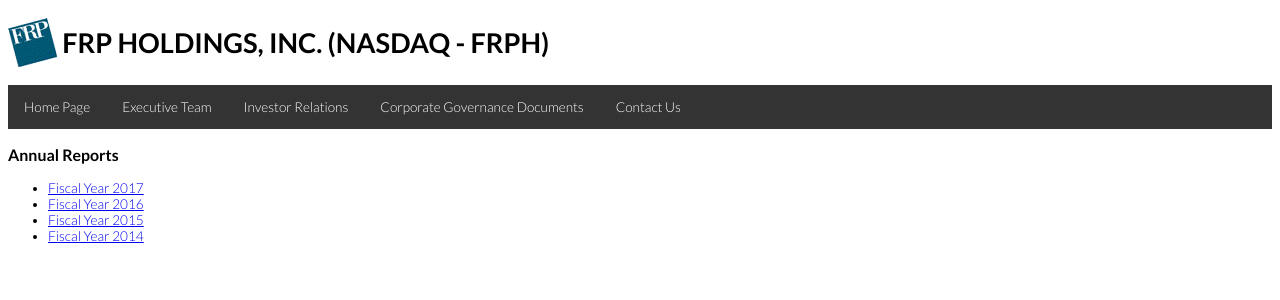
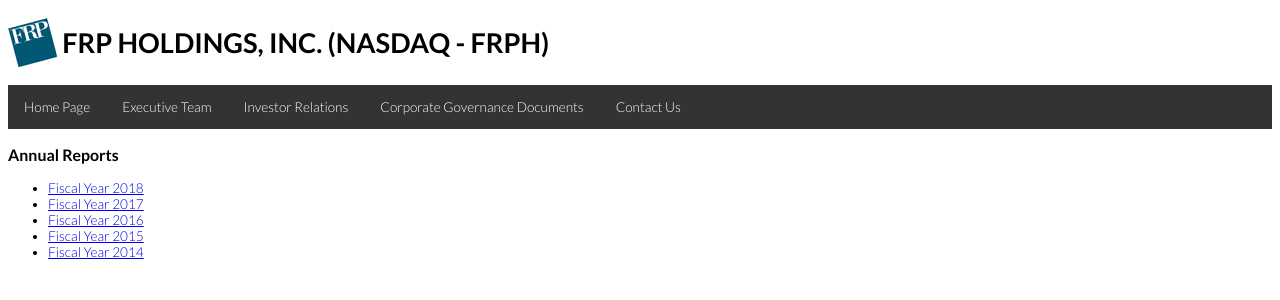
Before and after one commit to frpholdings/frpholdings.github.io, a Jekyll site: the page built from annual-reports.md, in a window 1280 px wide. Shown: the top 300 px of the page. Built offline with Jekyll 4.4.1, drawn with Linux system fonts in a browser that asks for light colours.

Commit message:
Update annual-reports.md

```diff
--- a/annual-reports.md
+++ b/annual-reports.md
@@ -6,6 +6,7 @@
 
 ### {{page.title}}
 
+- [Fiscal Year 2018](/assets/FRP_2018_Annual_Report.pdf)
 - [Fiscal Year 2017](/assets/frphdec17ar.pdf)
 - [Fiscal Year 2016](/assets/frphsept16ar.pdf)
 - [Fiscal Year 2015](/assets/FRP_Annual_Report_2015.pdf)
```
